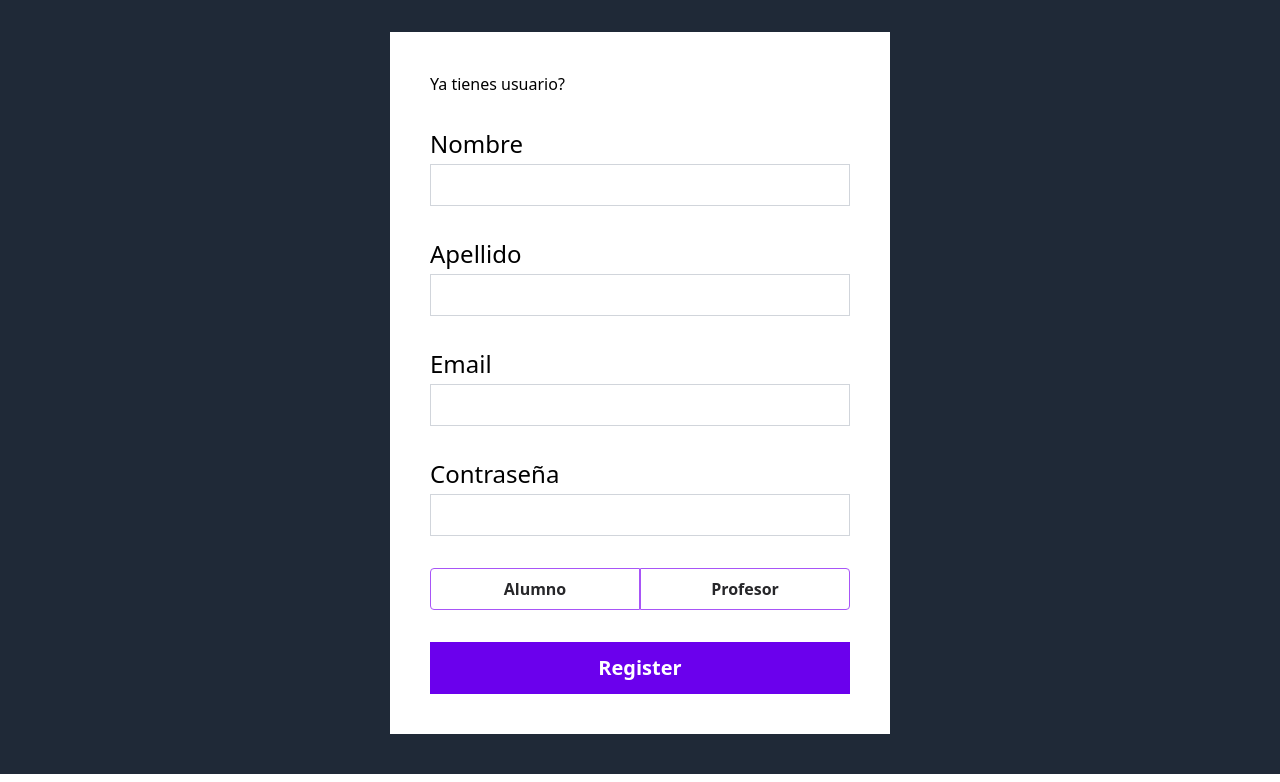
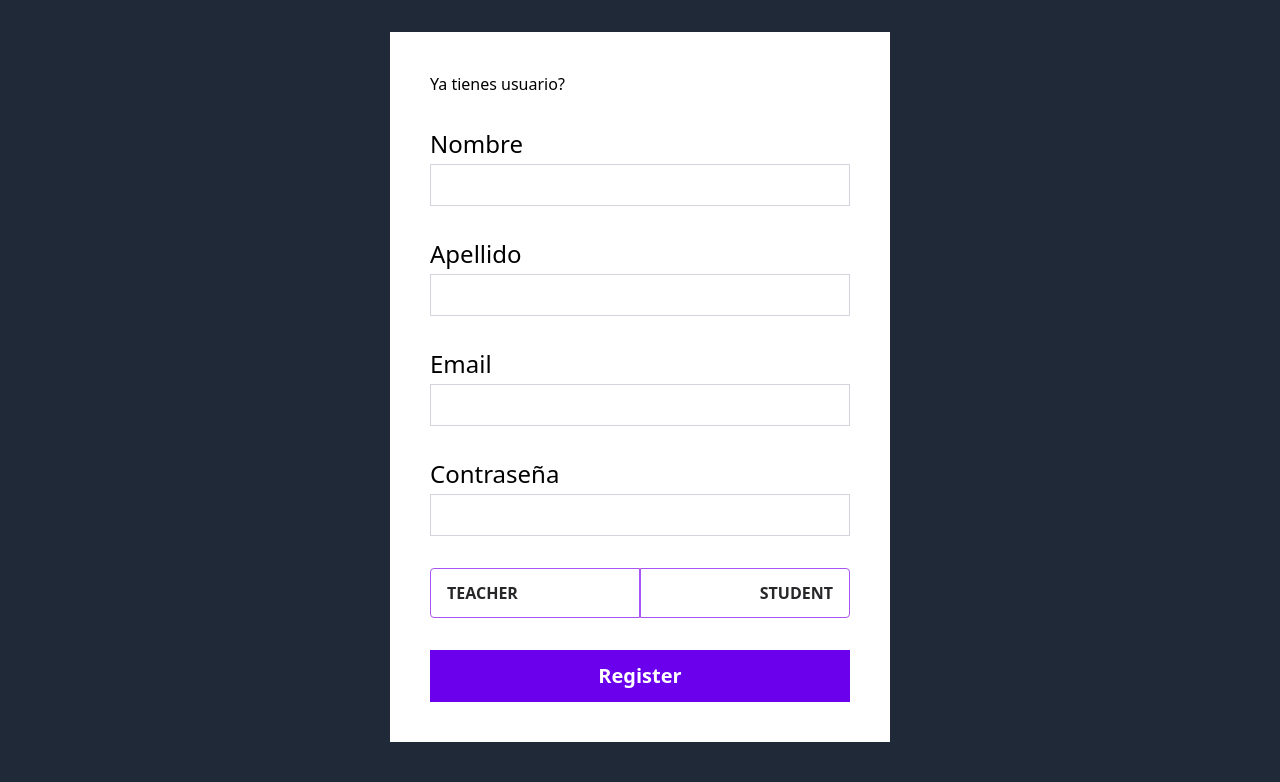
Before and after one commit to FooTalent/Lingualab, a React (Vite) app in the folder client/: page /auth/register in a window 1280 px wide. Shown: the part 635-1417 px from the top of the page. Built offline with nearby package versions, Linux system fonts and the light colour scheme.

Commit message:
Añadida funcionalidad selector rol

```diff
--- a/client/src/components/Form/InputList.jsx
+++ b/client/src/components/Form/InputList.jsx
@@ -1,6 +1,6 @@
 import React from 'react';
 import InputForm from './InputForm';
-import SwitchToggle from '../../utils/SwitchToggle';
+import SwitchRegister from './SwitchRegister';
 
 export default function InputList({ data, register, errors, getInputConfig }) {
   return (
@@ -13,8 +13,9 @@ export default function InputList({ data, register, errors, getInputConfig }) {
           errors={errors}
           getInputConfig={getInputConfig}
         />
-        : <SwitchToggle
+        : <SwitchRegister
           key={inputName}
+          inputName={inputName}
           register={register}
         />
     ))
--- /dev/null
+++ b/client/src/components/Form/SwitchRegister.jsx
@@ -0,0 +1,32 @@
+import React from 'react'
+
+export default function SwitchRegister({ inputName, register }) {
+  const roles = ['teacher', 'student']
+
+  return (
+    <div className="flex justify-center">
+      {
+        roles.map((role) => (
+          <React.Fragment key={role}>
+            <div className='w-full flex'>
+              <input
+                id={role}
+                type="radio"
+                className='hidden peer'
+                value={role}
+                {...register(inputName)}
+              />
+              <label
+                htmlFor={role}
+                className={`w-full bg-transparent peer-checked:bg-PurpleHover text-zinc-800 font-semibold peer-checked:text-white py-3 px-4 border border-purple-500 peer-checked:border-transparent ${role === 'teacher' ? 'rounded-s text-start' : 'rounded-e text-end'} transition-all duration-700 ease-in-out`}
+              >
+                {role.toUpperCase()}
+              </label>
+            </div>
+
+          </React.Fragment>
+        ))
+      }
+    </div>
+  )
+}
--- a/client/src/utils/SwitchToggle.jsx
+++ /dev/null
@@ -1,18 +0,0 @@
-import React from 'react'
-
-export default function SwitchToggle() {
-  return (
-    <div className='flex justify-evenly'>
-      <button
-        className="w-2/4 bg-transparent hover:bg-PurpleHover text-zinc-800 font-semibold hover:text-white py-2 px-4 border border-purple-500 hover:border-transparent rounded-s transition-all duration-500 ease-in-out"
-      >
-        Alumno
-      </button>
-      <button
-        className="w-2/4 bg-transparent hover:bg-PurpleHover text-zinc-800 font-semibold hover:text-white py-2 px-4 border border-purple-500 hover:border-transparent rounded-e transition-all duration-500 ease-in-out"
-      >
-        Profesor
-      </button>
-    </div>
-  )
-}
```
Lines whose indentation alone changed are shown as unchanged.
